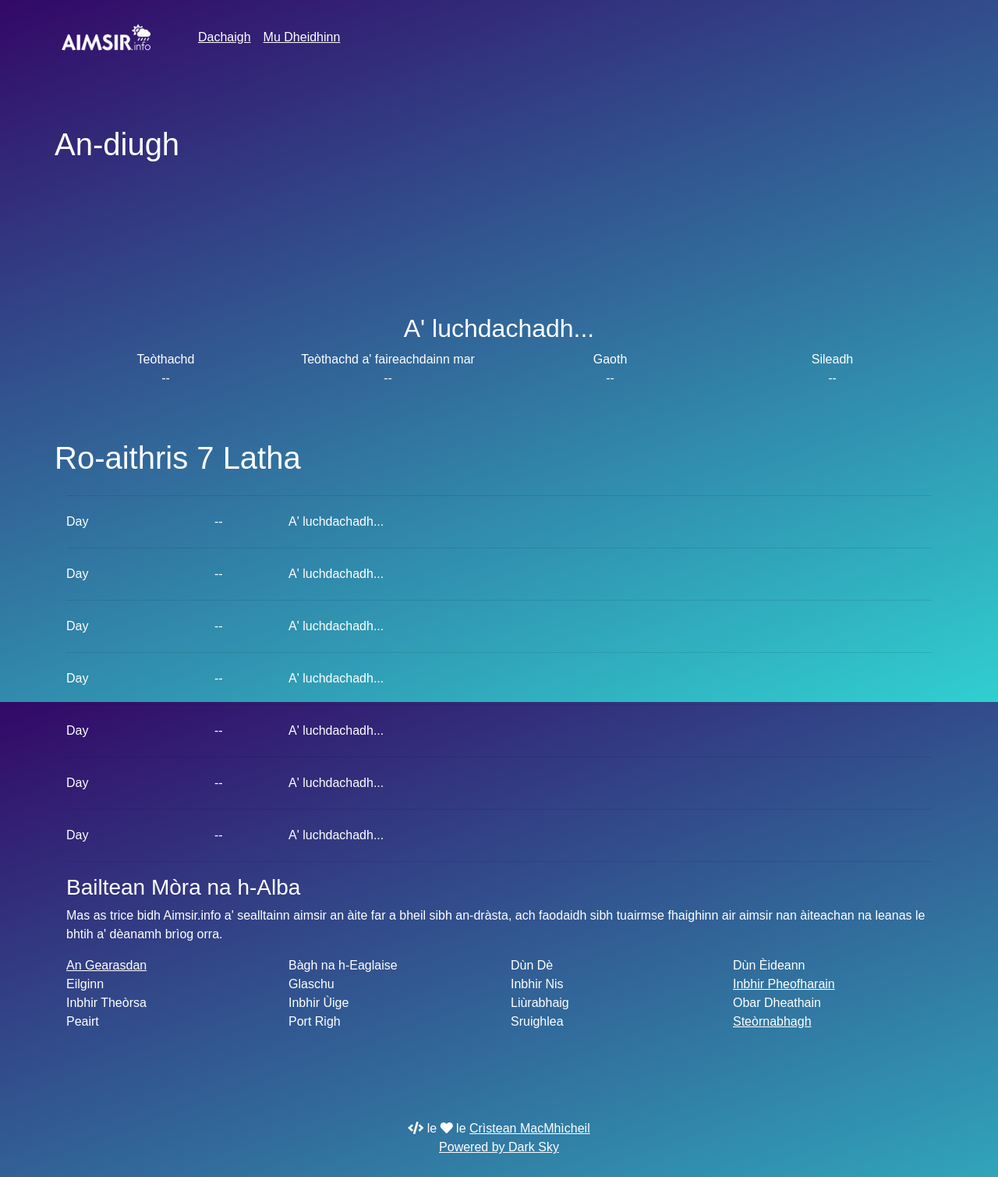
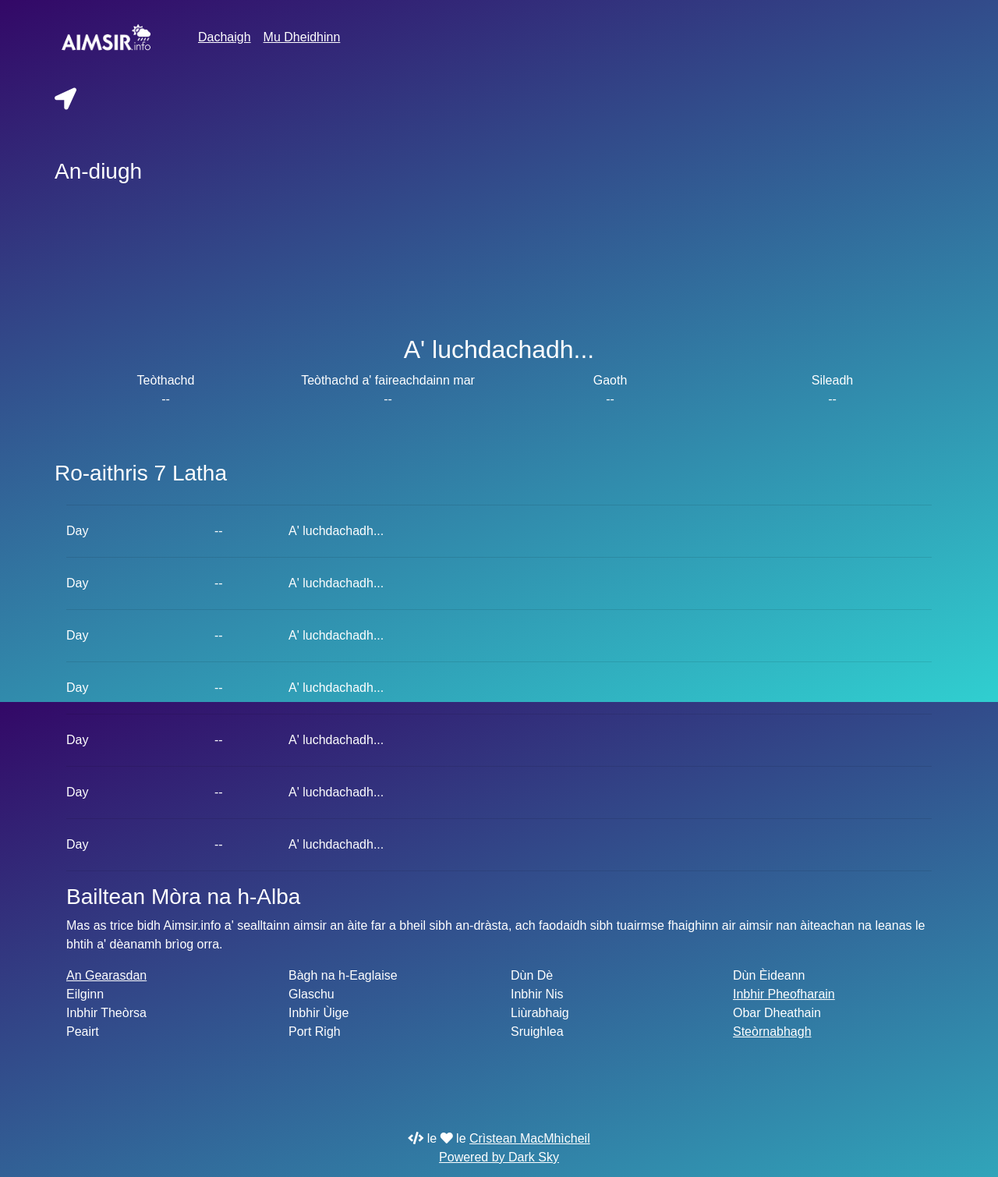
Before and after one commit to angeidheal/aimsir, a Jekyll site: the page built from index.html, in a window 1280 px wide. Shown: the whole page at 78% size. Built offline with Jekyll 4.4.1, drawn with Linux system fonts in a browser that asks for light colours; nearby versions of some CDN libraries; a script that is not in the unit is left out.

Commit message:
Update index.html

```diff
--- a/index.html
+++ b/index.html
@@ -5,8 +5,12 @@ title: Dachaigh
 
 <div class="container">
 
+  <div class="row">
+    <h3 style="text-align: center"><i class="fas fa-location-arrow"></i></h3>
+  </div>
+
   <div class="row now">
-    <h1>An-diugh</h1>
+    <h3 style="text-align: center">An-diugh</h3>
   </div>
 
   <div class="current-weather">
@@ -37,7 +41,7 @@ title: Dachaigh
   </div>
 
   <div class="row future">
-    <h1>Ro-aithris 7 Latha</h1>
+    <h3 style="text-align: center">Ro-aithris 7 Latha</h3>
   </div>
 
   <hr/>
```
